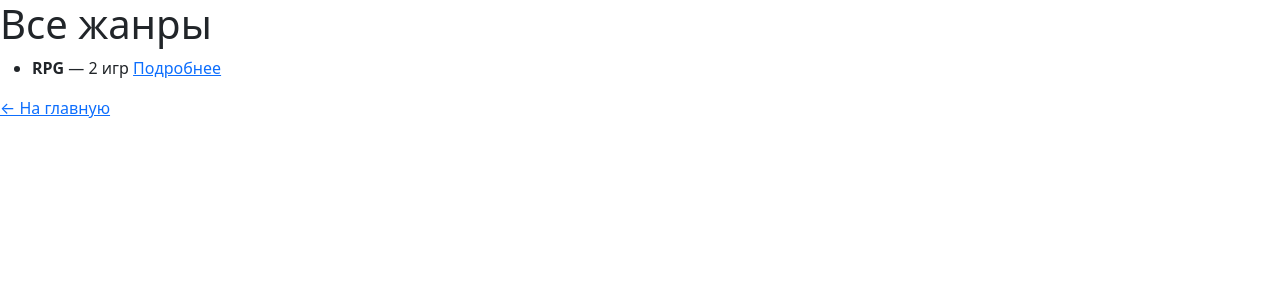
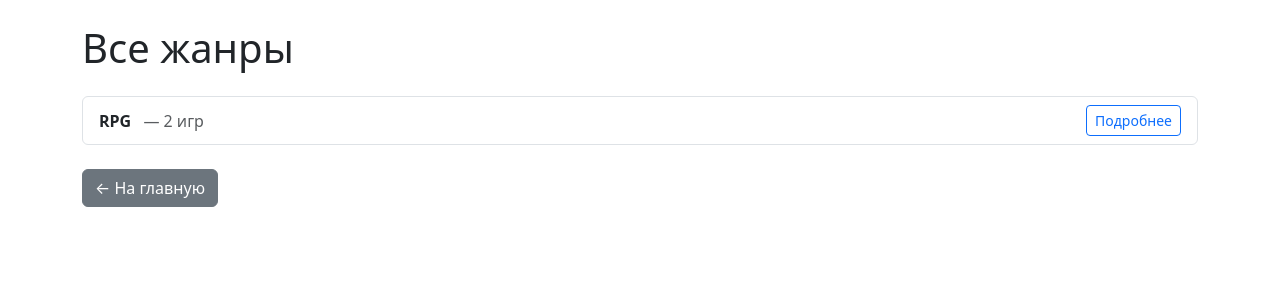
Before and after one commit to milkksi/site-game-store, a Django app: page /genres/ in a window 1280 px wide. Shown: the top 300 px of the page. Run offline with Django 5.2, Linux system fonts and the light colour scheme; data comes from the database, SQL or seed files in the repository.

Commit message:
style: подключен Bootstrap для современного внешнего вида

```diff
--- a/templates/all_genres.html
+++ b/templates/all_genres.html
@@ -6,18 +6,22 @@
     <link href="https://cdn.jsdelivr.net/npm/bootstrap@5.3.3/dist/css/bootstrap.min.css" rel="stylesheet">
 </head>
 <body>
-    <h1>Все жанры</h1>
-    <ul>
+    <div class="container mt-4">
+        <h1 class="mb-4">Все жанры</h1>
+        <ul class="list-group mb-4">
             {% for genre in genres %}
-            <li>
+                <li class="list-group-item d-flex justify-content-between align-items-center">
+                    <div>
                         <strong>{{ genre.name }}</strong>
-                — {{ genre.game_count }} игр
-                <a href="{% url 'genre_detail' genre.id %}">Подробнее</a>
+                        <span class="text-muted ms-2">— {{ genre.game_count }} игр</span>
+                    </div>
+                    <a href="{% url 'genre_detail' genre.id %}" class="btn btn-outline-primary btn-sm">Подробнее</a>
                 </li>
             {% empty %}
-            <li>Жанры отсутствуют.</li>
+                <li class="list-group-item">Жанры отсутствуют.</li>
             {% endfor %}
         </ul>
-    <a href="/">← На главную</a>
+        <a href="/" class="btn btn-secondary">← На главную</a>
+    </div>
 </body>
 </html>
```
Lines whose indentation alone changed are shown as unchanged.
